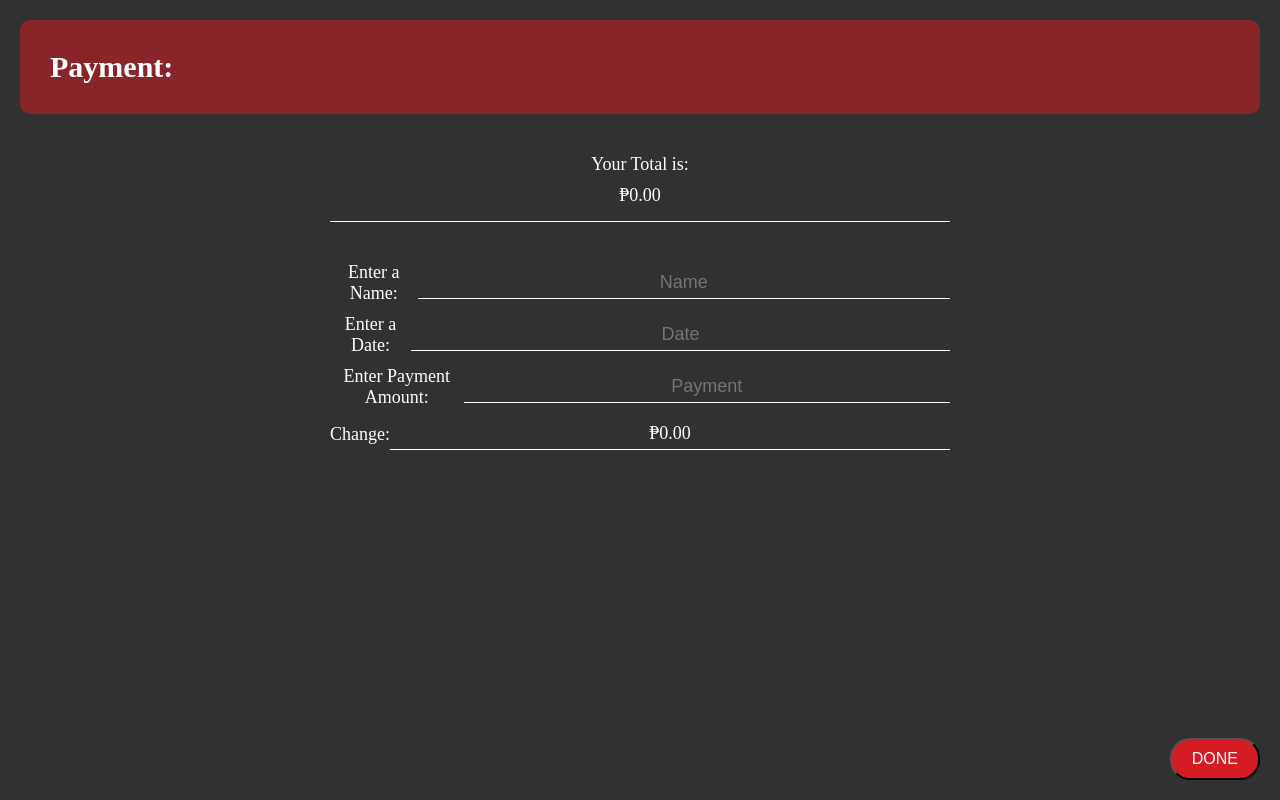
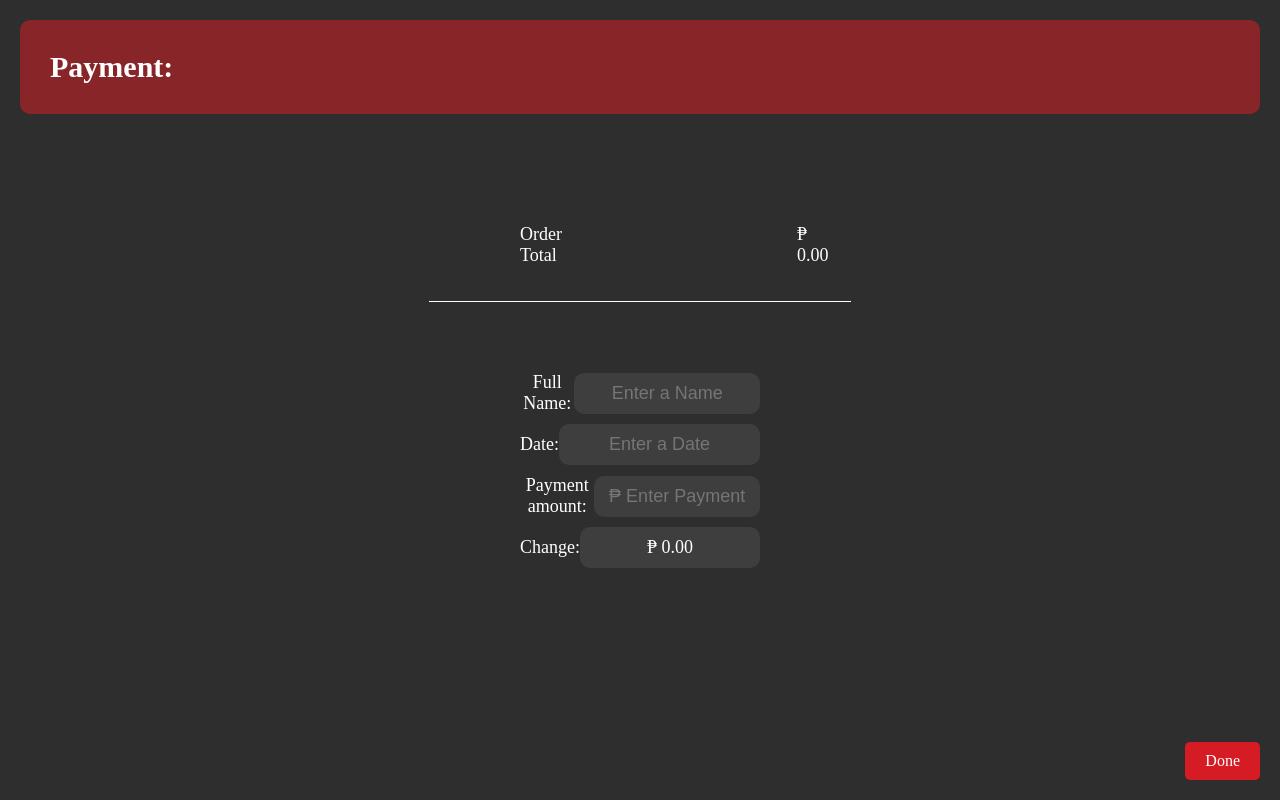
Before and after one commit to Loyd15/mechanics_munchery, a PHP site: page /payment.php in a window 1280 px wide. Run offline with PHP 8.4, Linux system fonts and the light colour scheme.

Commit message:
Updated UI
>modified payment
>added end screen and receipt/summary page

```diff
--- a/Login.php
+++ b/Login.php
@@ -93,6 +93,7 @@ body {
         </form>
     </div>
 </div>
+
 <?php
 
 
@@ -100,7 +101,7 @@ body {
 $servername = "localhost";
 $username = "root"; // Replace with actual MySQL username
 $password = ""; // Replace with actual MySQL password
-$dbname = "dbmuncheryv1";   // Replace with actual database name
+$dbname = "mydb";   // Replace with actual database name
 
 
 // Establish connection
@@ -136,5 +137,7 @@ if ($_SERVER["REQUEST_METHOD"] == "POST") {
 $conn->close();
 ?>
 
+
+
 </body>
 </html>
--- a/payment.php
+++ b/payment.php
@@ -6,7 +6,7 @@
     <title>Payment Page</title>
     <style>
         body {
-            background-color: #313131;
+            background-color: #2E2E2E;
             margin: 0;
             font-family: Times New Roman, sans-serif;
         }
@@ -26,28 +26,43 @@
         }
 
         .total-section {
-            text-align: center;
+            text-align: left;
             padding: 20px;
+            color: white;
             display: flex;
-            flex-direction: column;
+            justify-content: space-between;
             align-items: center;
+            width: 60%; /* Adjusted width */
         }
 
-        .total-text,
-        .total-amount {
-            color: white;
+        .total-text{
+            margin-top: 70px;
             font-size: 18px;
             margin-bottom: 10px;
+            margin-left: 500px; /* Adjusted margin */
+            justify-content: space-between;
+            align-items: left;
+        }
+
+        .total-amount {
+            margin-top: 70px;
+            font-size: 18px;
+            margin-bottom: 10px;
+            margin-left: 235px;
+            margin-right: auto; /* Center the element */
         }
 
         .underline {
             border-bottom: 1px solid white;
-            width: 50%;
+            width: 33%;
             margin-top: 5px;
+            margin-left: auto;
+            margin-right: auto;
+            margin-bottom: 50px;
         }
 
         .input-section {
-            text-align: center; /* Centering the input section */
+            text-align: center;
             padding: 20px;
             display: flex;
             flex-direction: column;
@@ -56,44 +71,49 @@
 
         .input-row {
             display: flex;
-            justify-content: center;
+            justify-content: space-between;
             align-items: center;
-            width: 50%; /* Adjust width as needed */
-            margin: 0 auto; /* Centering the input row */
+            width: 100%;
+            margin-bottom: 10px;
         }
 
-        .input-label,
+
+        .input-label{
+            color: white;
+            font-size: 18px;
+            text-align: center;
+            margin-left: 500px;
+        }
+
         .input-field {
             color: white;
             font-size: 18px;
-            margin-bottom: 10px;
             text-align: center;
+            border: none; /* Remove the border */
+            background-color: #3E3E3E; /* Set background color */
+            padding: 10px; /* Adjust padding */
+            border-radius: 10px; /* Add rounded edges */
+            width: 20%; /* Adjust width as needed */
+            margin-right: 500px; /* Add some margin */
         }
 
-        .input-field {
-            border: none;
-            background-color: transparent;
-            outline: none;
-            border-bottom: 1px solid white;
-            width: 100%; /* Adjust width as needed */
-            padding: 5px;
-            color: white;
-        }
+        .cancel-button {
+  position: absolute;
+  bottom: 20px;
+  right: 20px;
+  padding: 10px 20px;
+  background-color: #D51B23;
+  color: white;
+  text-decoration: none;
+  font-size: 16px;
+  border-radius: 5px;
+}
 
-        .button-section {
-            position: fixed;
-            bottom: 20px;
-            right: 20px;
-        }
+.cancel-button:hover {
+  background-color: #872529;
+}
 
-        .rounded-button {
-            background-color: #D51B23;
-            color: white;
-            font-size: 16px;
-            padding: 10px 20px;
-            border-radius: 20px;
-            cursor: pointer;
-        }
+
     </style>
 </head>
 <body>
@@ -104,33 +124,32 @@
 
     <div class="total-section">
         <div class="total-text">
-            Your Total is:
+            Order Total
         </div>
-        <div class="total-amount">₱0.00</div>
-        <div class="underline"></div>
+        <div class="total-amount">₱ 0.00</div>
     </div>
+    <div class="underline"></div>
 
     <div class="input-section">
         <div class="input-row">
-            <label class="input-label" for="name">Enter a Name:</label>
-            <input type="text" id="name" class="input-field" placeholder="Name">
+            <label class="input-label" for="name">Full Name:</label>
+            <input type="text" id="name" class="input-field" placeholder="Enter a Name">
         </div>
         <div class="input-row">
-            <label class="input-label" for="date">Enter a Date:</label>
-            <input type="text" id="date" class="input-field" placeholder="Date">
+            <label class="input-label" for="date">Date:</label>
+            <input type="text" id="date" class="input-field" placeholder="Enter a Date">
         </div>
         <div class="input-row">
-            <label class="input-label" for="payment-amount">Enter Payment Amount:</label>
-            <input type="text" id="payment-amount" class="input-field" placeholder="Payment">
+            <label class="input-label" for="payment-amount">Payment amount:</label>
+            <input type="text" id="payment-amount" class="input-field" placeholder="₱ Enter Payment">
         </div>
         <div class="input-row">
-            <label class="input-label" for="change">Change:</label>
-            <span class="input-field">₱0.00</span>
+            <span class="input-label">Change:</span>
+            <span class="input-field">₱ 0.00</span>
         </div>
     </div>
 
-    <div class="button-section">
-        <button class="rounded-button">DONE</button>
+    <a href="Receipt.php" class="cancel-button">Done</a>
     </div>
 
 </body>
```
Also changed, not shown: endScreen.php (added, +62 -0 lines), Receipt.php (added).
